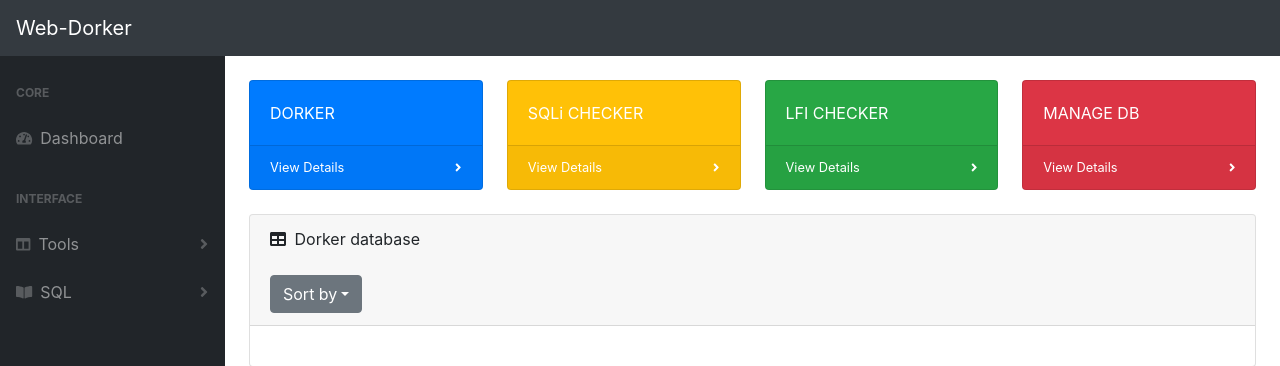
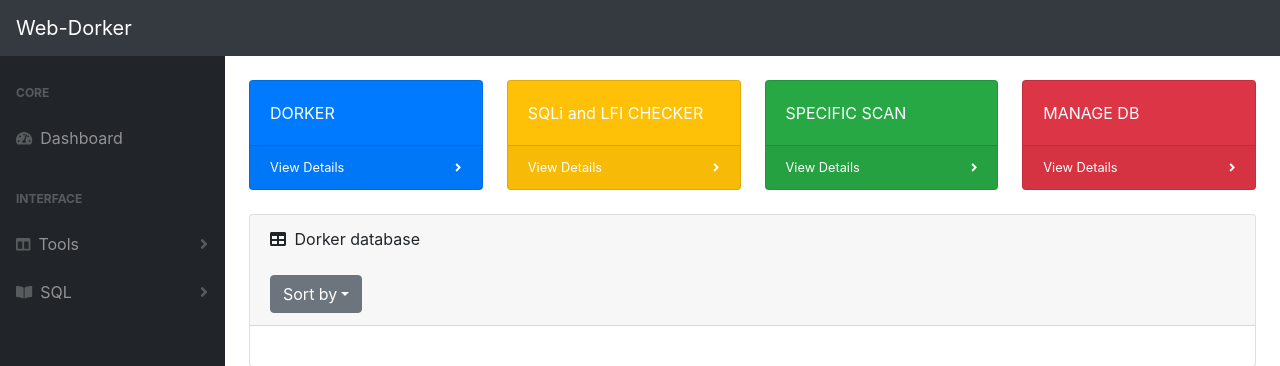
Before and after one commit to f4rber/WEBDorker, a Flask app: page / in a window 1280 px wide. Shown: the top 366 px of the page. Run offline with Flask 2, Linux system fonts and the light colour scheme; data that the repository does not hold is empty; parts of the project's set-up code (start-up, migrations or seed data) failed here and were passed over; some libraries are stand-ins or nearby versions.

Commit message:
Update index.html

```diff
--- a/templates/index.html
+++ b/templates/index.html
@@ -42,12 +42,13 @@
                                     <a class="nav-link" href="reverse_ip">Reverse IP lookup</a>
                                     <a class="nav-link" href="whois">Whois lookup</a>
                                     <a class="nav-link" href="dorker">Dorker</a>
-                                    <a class="nav-link" href="sqli">SQLi checker</a>
-                                    <a class="nav-link" href="lfi">LFI checker</a>
+                                    <a class="nav-link" href="sqli_lfi">SQLi and LFI checker</a>
+                                    <a class="nav-link" href="lfi_bruteforce">LFI bruteforce</a>
                                     <a class="nav-link" href="directory_bruteforce">Directory bruteforce</a>
                                     <a class="nav-link" href="cmsinfo">Site technologies</a>
                                     <a class="nav-link" href="links">Links scrapper</a>
                                     <a class="nav-link" href="specific_scan">Specific scan</a>
+                                    <a class="nav-link" href="myip">My IP</a>
                                 </nav>
                             </div>
                             <a class="nav-link collapsed" href="#" data-toggle="collapse" data-target="#collapsePages" aria-expanded="false" aria-controls="collapsePages">
@@ -57,7 +58,7 @@
                             </a>
                             <div class="collapse" id="collapsePages" aria-labelledby="headingTwo" data-parent="#sidenavAccordion">
                                 <nav class="sb-sidenav-menu-nested nav accordion" id="sidenavAccordionPages">
-                                    <a class="nav-link" href="sqlquery">Execute SQL query</a>
+                                    <a class="nav-link" href="manage_db">Manage database</a>
                                 </nav>
                             </div>
                         </div>
@@ -84,18 +85,18 @@
                             </div>
                             <div class="col-xl-3 col-md-6">
                                 <div class="card bg-warning text-white mb-4">
-                                    <div class="card-body">SQLi CHECKER</div>
+                                    <div class="card-body">SQLi and LFI CHECKER</div>
                                     <div class="card-footer d-flex align-items-center justify-content-between">
-                                        <a class="small text-white stretched-link" href="sqli">View Details</a>
+                                        <a class="small text-white stretched-link" href="sqli_lfi">View Details</a>
                                         <div class="small text-white"><i class="fas fa-angle-right"></i></div>
                                     </div>
                                 </div>
                             </div>
                             <div class="col-xl-3 col-md-6">
                                 <div class="card bg-success text-white mb-4">
-                                    <div class="card-body">LFI CHECKER</div>
+                                    <div class="card-body">SPECIFIC SCAN</div>
                                     <div class="card-footer d-flex align-items-center justify-content-between">
-                                        <a class="small text-white stretched-link" href="lfi">View Details</a>
+                                        <a class="small text-white stretched-link" href="specific_scan">View Details</a>
                                         <div class="small text-white"><i class="fas fa-angle-right"></i></div>
                                     </div>
                                 </div>
@@ -104,7 +105,7 @@
                                 <div class="card bg-danger text-white mb-4">
                                     <div class="card-body">MANAGE DB</div>
                                     <div class="card-footer d-flex align-items-center justify-content-between">
-                                        <a class="small text-white stretched-link" href="sqlquery">View Details</a>
+                                        <a class="small text-white stretched-link" href="manage_db">View Details</a>
                                         <div class="small text-white"><i class="fas fa-angle-right"></i></div>
                                     </div>
                                 </div>
@@ -149,18 +150,15 @@
         </div>
         <script src="https://code.jquery.com/jquery-3.5.1.slim.min.js" crossorigin="anonymous"></script>
         <script src="https://cdn.jsdelivr.net/npm/bootstrap@4.5.3/dist/js/bootstrap.bundle.min.js" crossorigin="anonymous"></script>
-        <!--<script src="js/scripts.js"></script>-->
         <script src="https://cdnjs.cloudflare.com/ajax/libs/Chart.js/2.8.0/Chart.min.js" crossorigin="anonymous"></script>
-        <!--<script src="assets/demo/chart-area-demo.js"></script>-->
-        <!--<script src="assets/demo/chart-bar-demo.js"></script>-->
         <script src="https://cdn.datatables.net/1.10.20/js/jquery.dataTables.min.js" crossorigin="anonymous"></script>
         <script src="https://cdn.datatables.net/1.10.20/js/dataTables.bootstrap4.min.js" crossorigin="anonymous"></script>
-        <!--<script src="assets/demo/datatables-demo.js"></script>-->
     </body>
 </html>
 
 <style>
 ul, li {
+	padding-left: 0px;
     list-style:none;
     padding:0;
     margin:0;
```
